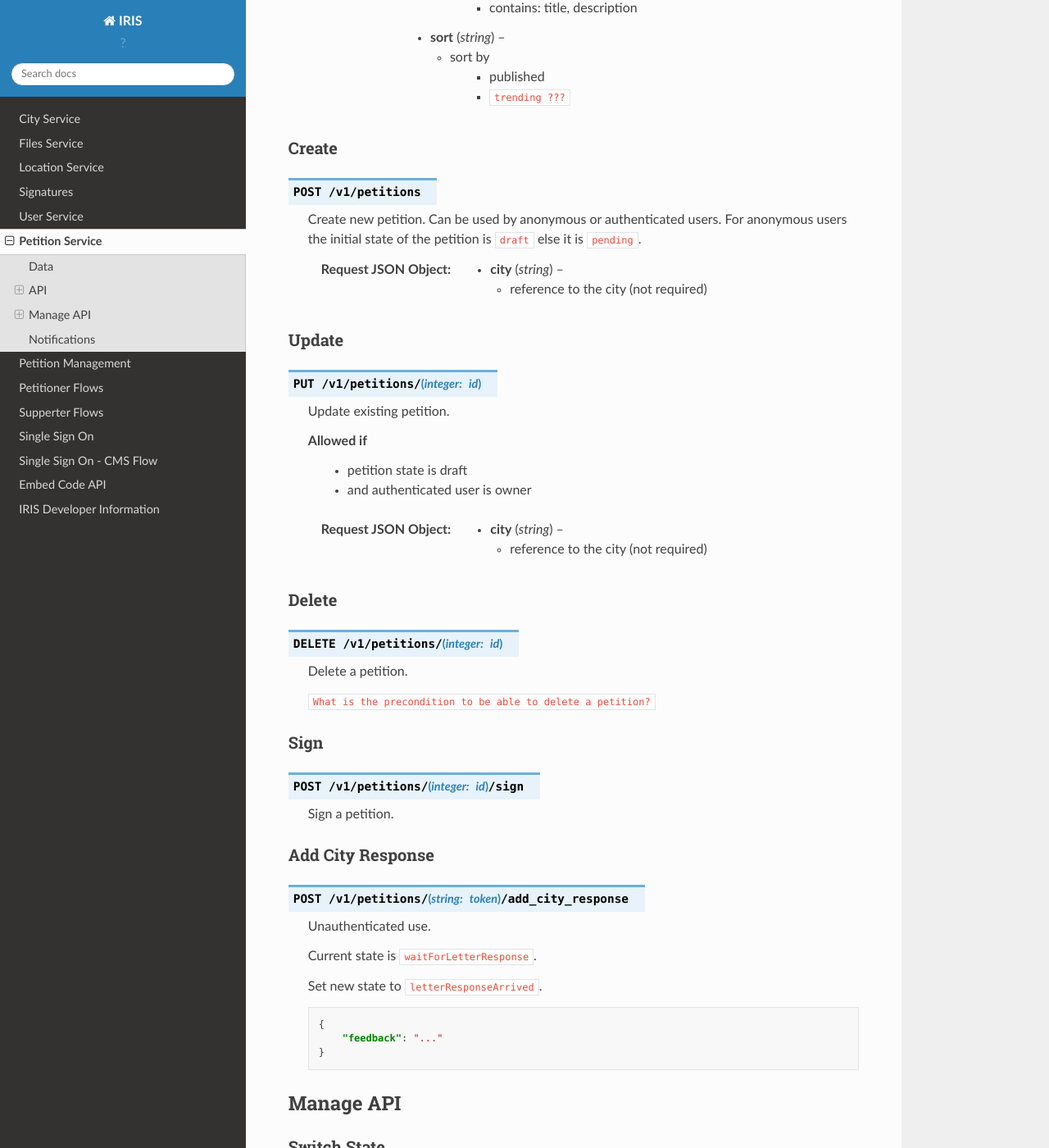
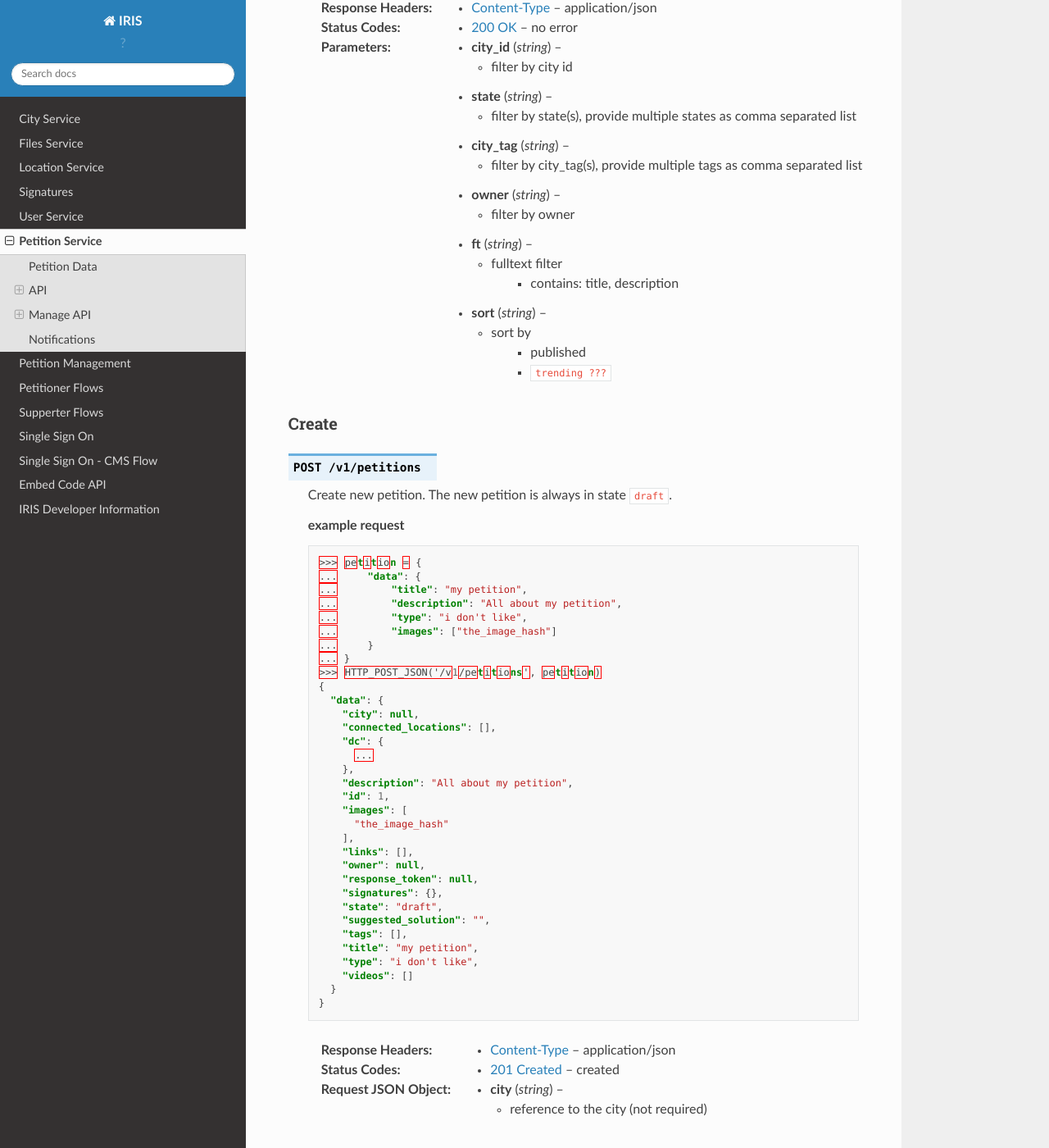
Before and after one commit to iris-dni/iris-service, a Sphinx documentation site: the page built from docs/petitions.rst, in a window 1280 px wide and 1400 px high, scrolled down 1495 px. Shown: the whole window at 82% size. Built offline with Sphinx 7.4.7 and the Read the Docs theme 2.0.0, drawn with Linux system fonts in a browser that asks for light colours; some of the changed text lies outside the part shown.

Commit message:
petition imlementation

```diff
--- a/docs/conf.py
+++ b/docs/conf.py
@@ -29,7 +29,7 @@ extensions = ['sphinxcontrib.plantuml',
               'sphinxcontrib.httpdomain',
               'sphinx.ext.doctest']
 
-plantuml = 'java -jar parts/plantuml/plantuml.jar -graphvizdot /opt/local/bin/dot'
+plantuml = 'java -jar ../parts/plantuml/plantuml.jar -graphvizdot /opt/local/bin/dot'
 
 # load doctest extension to be able to setup testdata in the documentation that
 # is hidden in the generated html (by using .. doctest:: :hide:)
--- a/docs/petitions.rst
+++ b/docs/petitions.rst
@@ -4,34 +4,40 @@ Petition Service
 
 .. contents::
 
+.. doctest::
+    :hide:
 
-Data
-====
+    >>> petition_42 = creators.petition(id=42)
+
+
+Petition Data
+=============
 
 .. sourcecode:: json
 
+    >>> pp(petition_42.get_source())
     {
-        "id": ...,
-        "dc": {
-            ...
-        },
-        "state": ["signable", "active"],
-        "tags": ["domain:aaz", "big"],
-        "title": "",
-        "city": ref,
-        "type": "",
-        "description": "",
-        "suggested_solution": "",
-        "images": [<fileids>],
-        "links": [<locations>],
-        "videos": [<locations-youtube-only>],
-        "connected_locations": [<locations>],
-        "signatures": {
-            "amount": 32,
-            "required": 100
-        },
-        "owner": "<user-id>",
-        "response_token":  "<hashed-id>"
+      "city": null,
+      "connected_locations": [],
+      "dc": {
+        "created": "...",
+        "effective": null,
+        "expires": null,
+        "modified": "..."
+      },
+      "description": "",
+      "id": 42,
+      "images": [],
+      "links": [],
+      "owner": null,
+      "response_token": null,
+      "signatures": {},
+      "state": "draft",
+      "suggested_solution": "",
+      "tags": [],
+      "title": "",
+      "type": "",
+      "videos": []
     }
 
 
@@ -44,6 +50,26 @@ list
 .. http:get:: /v1/petitions
 
     List/filter petitions.
+
+    **example request**
+
+    .. sourcecode:: json
+
+        >>> HTTP_GET_JSON('/v1/petitions')
+        {
+          "data": [
+            {
+              ...
+              "id": 42,
+              ...
+            }
+          ],
+          "total": 1
+        }
+
+    :resheader Content-Type: application/json
+
+    :statuscode 200: no error
 
     :param string city_id:
         - filter by city id
@@ -70,10 +96,49 @@ Create
 
 .. http:post:: /v1/petitions
 
-    Create new petition. Can be used by anonymous or authenticated users. For
-    anonymous users the initial state of the petition is ``draft`` else it is
-    ``pending``.
+    Create new petition. The new petition is always in state ``draft``.
 
+    **example request**
+
+    .. sourcecode:: json
+
+        >>> petition = {
+        ...     "data": {
+        ...         "title": "my petition",
+        ...         "description": "All about my petition",
+        ...         "type": "i don't like",
+        ...         "images": ["the_image_hash"]
+        ...     }
+        ... }
+        >>> HTTP_POST_JSON('/v1/petitions', petition)
+        {
+          "data": {
+            "city": null,
+            "connected_locations": [],
+            "dc": {
+              ...
+            },
+            "description": "All about my petition",
+            "id": 1,
+            "images": [
+              "the_image_hash"
+            ],
+            "links": [],
+            "owner": null,
+            "response_token": null,
+            "signatures": {},
+            "state": "draft",
+            "suggested_solution": "",
+            "tags": [],
+            "title": "my petition",
+            "type": "i don't like",
+            "videos": []
+          }
+        }
+
+    :resheader Content-Type: application/json
+
+    :statuscode 201: created
 
     :<json string city:
         - reference to the city (not required)
@@ -86,9 +151,33 @@ Update
 
     Update existing petition.
 
-    Allowed if
-     - petition state is draft
-     - and authenticated user is owner
+    The petition must be ``draft`` and the current user is the owner of the
+    petition or an editor.
+
+    **example request**
+
+    .. sourcecode:: json
+
+        >>> petition = {
+        ...     "data": {
+        ...         "title": "better title",
+        ...     }
+        ... }
+        >>> HTTP_POST_JSON('/v1/petitions/1', petition)
+        {
+          "data": {
+            ...
+            "id": 1,
+            ...
+            "title": "better title",
+            ...
+          }
+        }
+
+    :resheader Content-Type: application/json
+
+    :statuscode 200: modified
+    :statuscode 404: petition not found
 
     :<json string city:
         - reference to the city (not required)
@@ -103,6 +192,24 @@ Delete
 
     ``What is the precondition to be able to delete a petition?``
 
+    **example request**
+
+    .. sourcecode:: json
+
+        >>> HTTP_DELETE_JSON('/v1/petitions/1')
+        {
+          "data": {
+            ...
+            "id": 1,
+            ...
+          }
+        }
+
+    :resheader Content-Type: application/json
+
+    :statuscode 200: deleted
+    :statuscode 404: petition not found
+
 
 Sign
 ----
@@ -110,6 +217,22 @@ Sign
 .. http:post:: /v1/petitions/(integer:id)/sign
 
     Sign a petition.
+
+    **example request**
+
+    .. sourcecode:: json
+
+        >>> data = {
+        ...     "data": {}
+        ... }
+        >>> HTTP_POST_JSON('/v1/petitions/42/sign', data)
+        {}
+
+    :resheader Content-Type: application/json
+
+    :statuscode 200: signed
+    :statuscode 404: petition not found
+    :statuscode 400: details are in the json response body
 
 
 Add City Response
```
Also changed, not shown: iris/service/petition/service.rst (+40 -8 lines), 7 other files.
